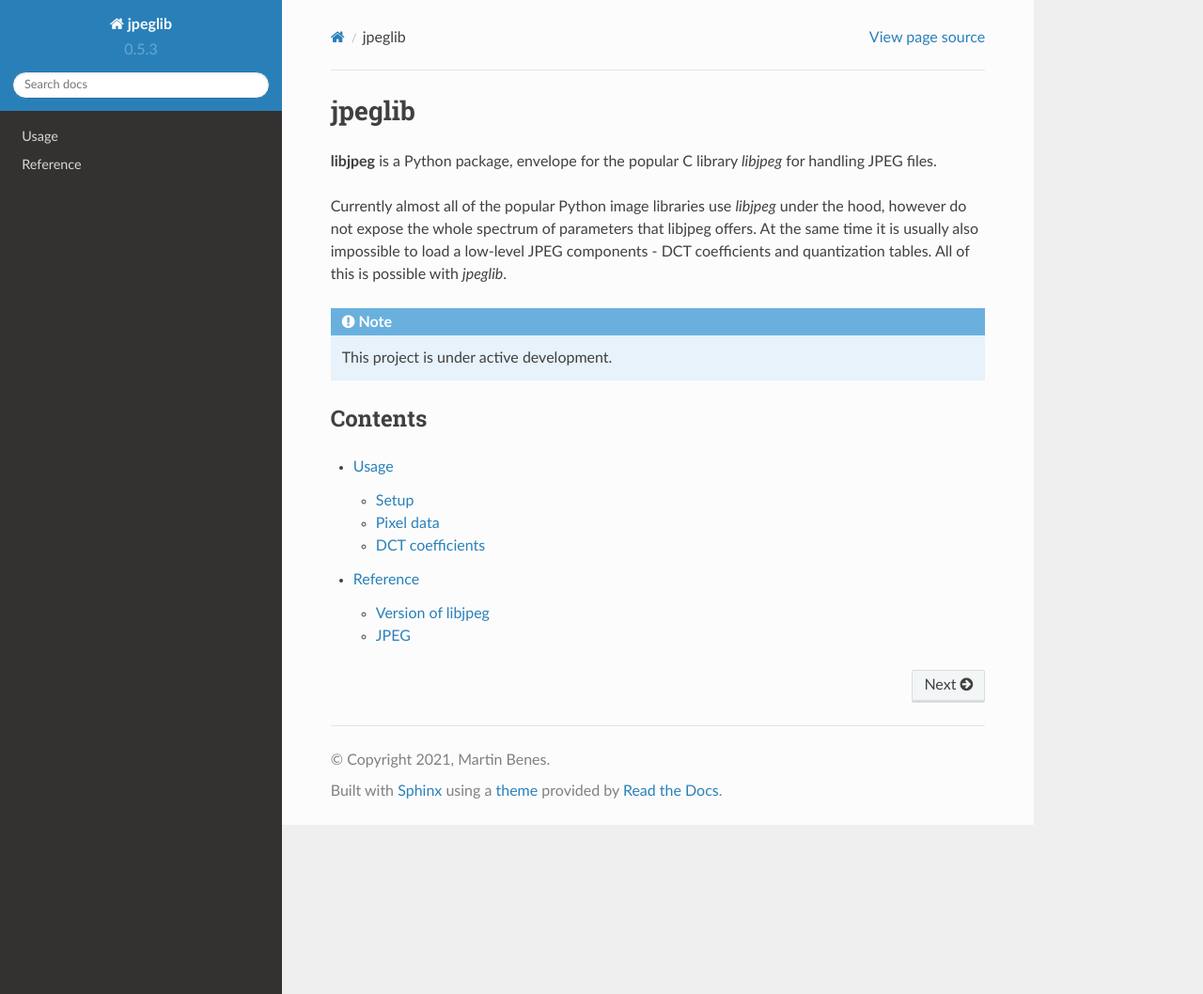
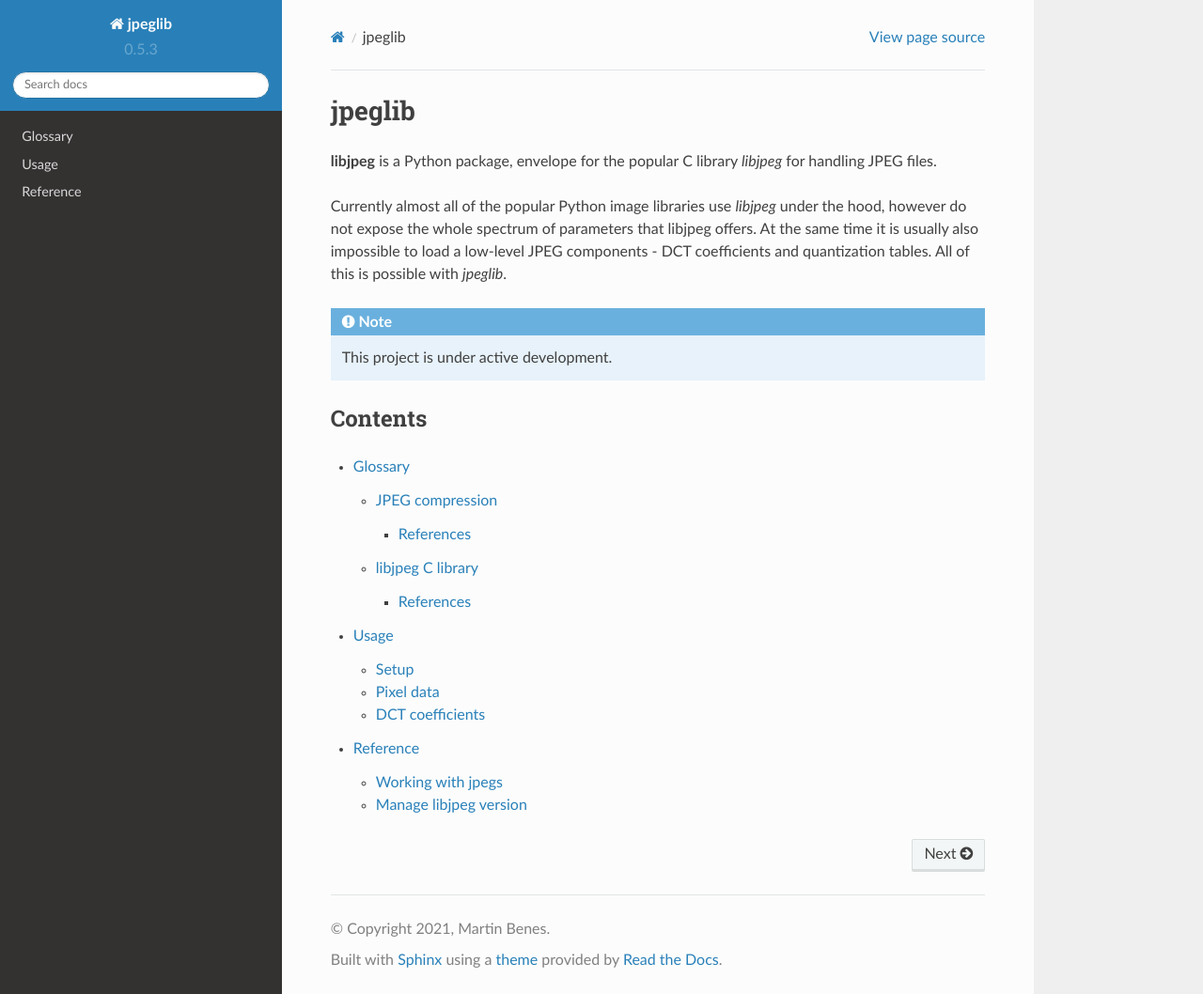
Before and after one commit to martinbenes1996/jpeglib, a Sphinx documentation site: the page built from docs/source/index.rst, in a window 1280 px wide and 1058 px high. Shown: the whole window at 94% size. Built offline with Sphinx 7.4.7 and the Read the Docs theme 2.0.0, drawn with Linux system fonts in a browser that asks for light colours.

Commit message:
glossary added

```diff
--- a/docs/source/api.rst
+++ b/docs/source/api.rst
@@ -2,15 +2,14 @@
 =========
 .. contents:: Table of Contents
 
+Working with jpegs
+------------------
 
-Version of libjpeg
-------------------
+.. autoclass:: jpeglib.JPEG
+   :members:
+
+Manage libjpeg version
+----------------------
 
 .. autoclass:: jpeglib.version
    :members:
-
-JPEG
-----
-
-.. autoclass:: jpeglib.JPEG
-   :members:
--- a/docs/source/index.rst
+++ b/docs/source/index.rst
@@ -19,5 +19,6 @@
 
 .. toctree::
 
+   glossary
    usage
    api
```
Also changed, not shown: docs/source/glossary.rst (added, +27 -0 lines).
